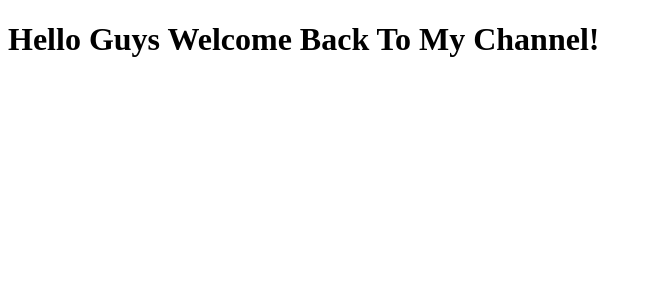
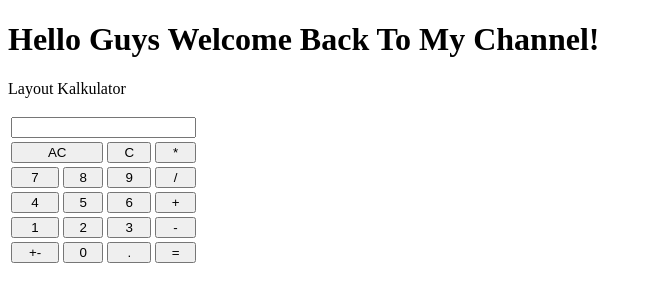
Before and after one commit to istamosh/revou-course, a plain HTML site: page software-engineer/index.html in a window 1280 px wide. Shown: the whole page, without its empty margins (0-652 px from the left). Drawn offline with Linux system fonts and the light colour scheme.

Commit message:
Calculator

```diff
--- a/software-engineer/index.html
+++ b/software-engineer/index.html
@@ -4,8 +4,52 @@
     <meta charset="UTF-8" />
     <meta name="viewport" content="width=device-width, initial-scale=1.0" />
     <title>Test</title>
+    <style>
+      button {
+        width: 100%;
+      }
+    </style>
   </head>
   <body>
     <h1>Hello Guys Welcome Back To My Channel!</h1>
+
+    <div>
+      <p>Layout Kalkulator</p>
+
+      <table>
+        <tr>
+          <th colspan="4"><input type="text" /></th>
+        </tr>
+        <tr>
+          <td colspan="2"><button>AC</button></td>
+          <td><button>C</button></td>
+          <td><button>*</button></td>
+        </tr>
+        <tr>
+          <td><button>7</button></td>
+          <td><button>8</button></td>
+          <td><button>9</button></td>
+          <td><button>/</button></td>
+        </tr>
+        <tr>
+          <td><button>4</button></td>
+          <td><button>5</button></td>
+          <td><button>6</button></td>
+          <td><button>+</button></td>
+        </tr>
+        <tr>
+          <td><button>1</button></td>
+          <td><button>2</button></td>
+          <td><button>3</button></td>
+          <td><button>-</button></td>
+        </tr>
+        <tr>
+          <td><button>+-</button></td>
+          <td><button>0</button></td>
+          <td><button>.</button></td>
+          <td><button>=</button></td>
+        </tr>
+      </table>
+    </div>
   </body>
 </html>
```
